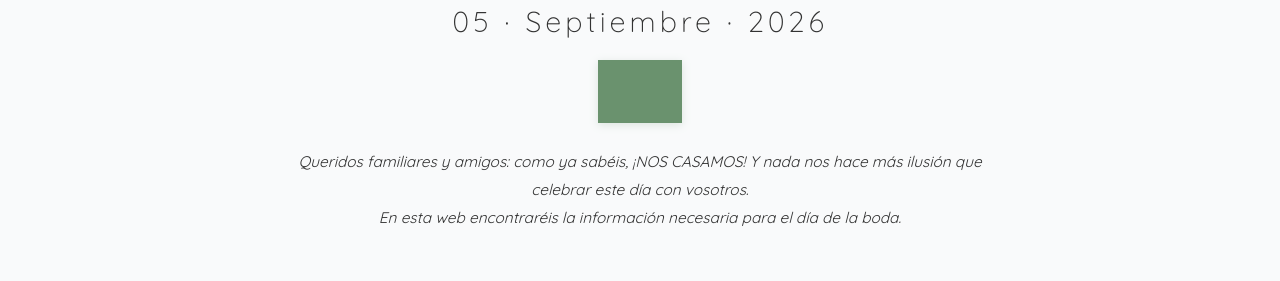
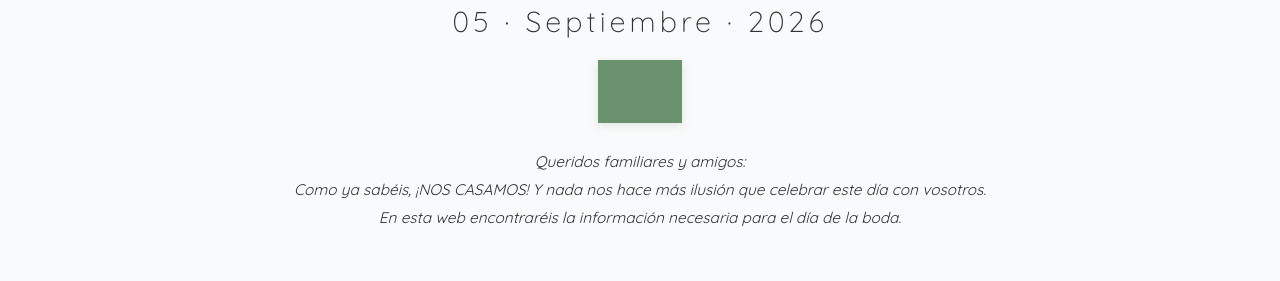
Before and after one commit to lourdesyxabier/boda, a plain HTML site: page index.html in a window 1280 px wide. Shown: the part 909-1190 px from the top of the page. Drawn offline with Linux system fonts and the light colour scheme; grey boxes are pictures that could not be loaded.

Commit message:
Update index.html

```diff
--- a/index.html
+++ b/index.html
@@ -136,8 +136,8 @@
 <section class="announcement-section">
 <div class="announcement-content">
   <p style="font-style: italic;">
-    Queridos familiares y amigos:
-    como ya sabéis, ¡NOS CASAMOS! Y nada nos hace más ilusión que celebrar este día con vosotros.
+    Queridos familiares y amigos:<br>
+    Como ya sabéis, ¡NOS CASAMOS! Y nada nos hace más ilusión que celebrar este día con vosotros.
     <br>
     En esta web encontraréis la información necesaria para el día de la boda.
   </p>
@@ -312,7 +312,7 @@
   <div class="hotels-content">
     <h2>TRANSPORTE</h2>
     <p style="font-style: italic;">
-     Habilitaremos servicio de autobuses para desplazar a los invitados (más adelante os confirmaremos el horario)
+     Habilitaremos servicio de autobuses para desplazar a los invitados (más adelante os confirmaremos el horario).
      <br>
       Ida (Tras la ceremonia): Pamplona - Palacio de Arleta<br>
       Vuelta (Al final de la celebración): Palacio de Arleta - Pamplona
```
